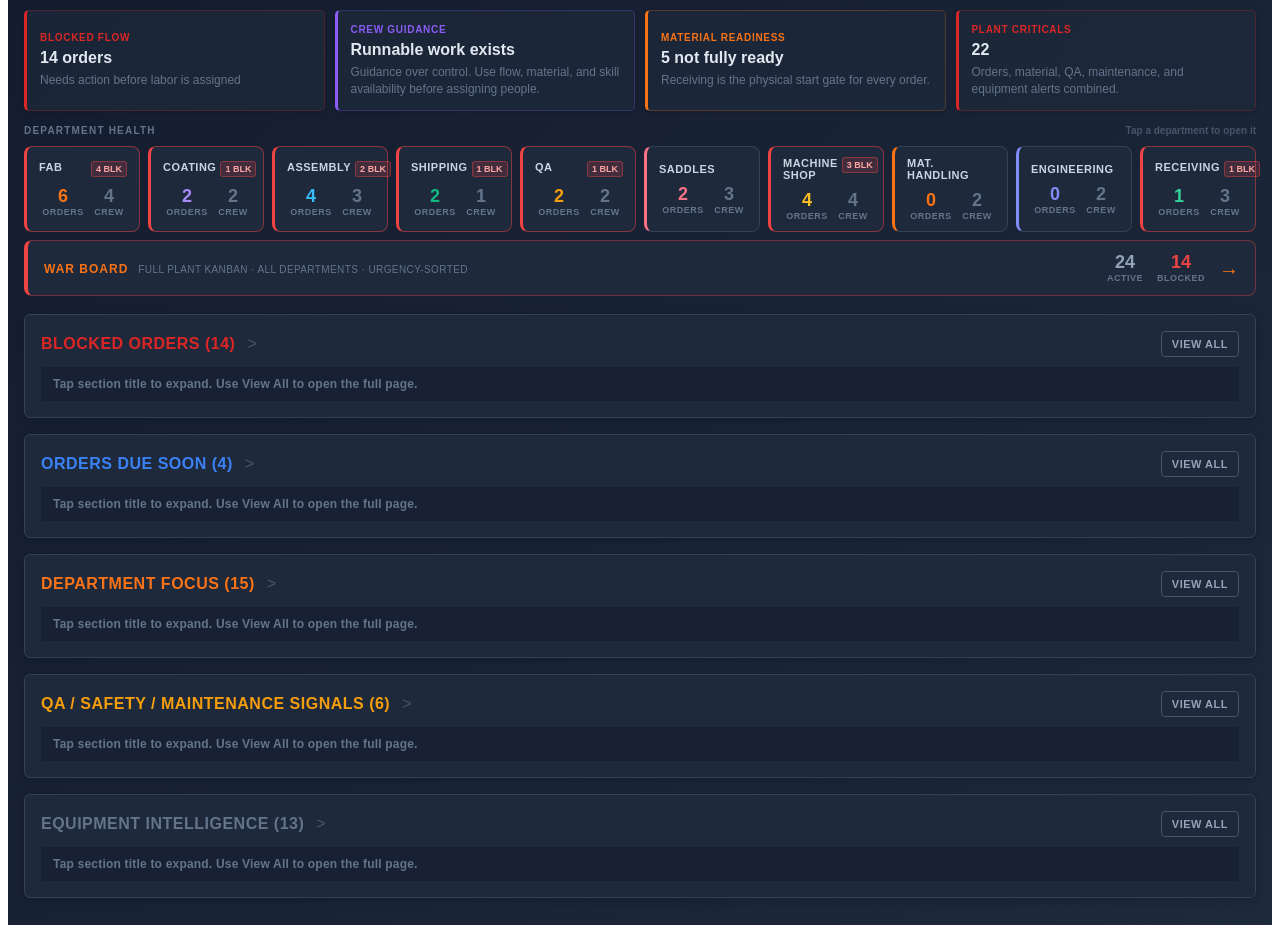
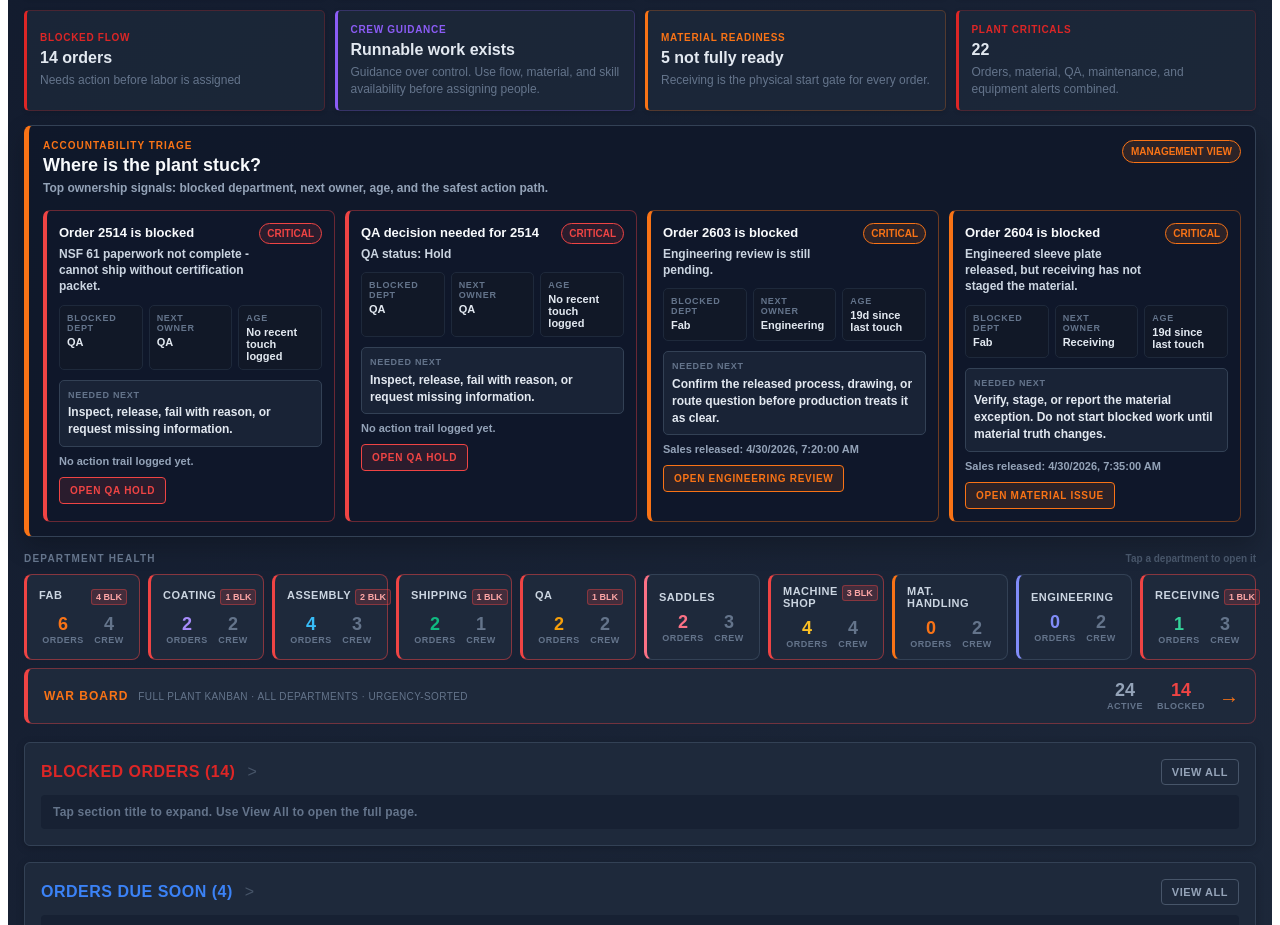
Before and after one commit to jcm-digital-coworker/JCM-Command-Center, a React (Vite) app: page / in a window 1280 px wide. Shown: the part 967-1892 px from the top of the page. Built offline with nearby package versions, Linux system fonts and the light colour scheme.

Commit message:
Show accountability triage above department health

```diff
--- a/src/components/dashboard/DeptHealthTilesPanel.tsx
+++ b/src/components/dashboard/DeptHealthTilesPanel.tsx
@@ -8,6 +8,9 @@ import { WORKFLOW_RUNTIME_UPDATED_EVENT } from '../../logic/workflowRuntimeState
 import { isBlockedProductionOrder, isClosedProductionStatus } from '../../logic/orderStatusTruth';
 import { seedCoverage } from '../../data/coverage';
 import { COVERAGE_STORAGE_KEY } from '../../logic/coverage';
+import { getDashboardRuntimeTruth } from '../../logic/dashboardRuntimeSelectors';
+import { getDashboardAccountabilitySignals } from '../../logic/accountabilitySignals';
+import RoleAccountabilityPanel from './RoleAccountabilityPanel';
 
 type DashboardTheme = 'dark' | 'light';
 
@@ -64,6 +67,14 @@ export default function DeptHealthTilesPanel({ onNavigate, theme, roleView }: De
   void tick;
 
   const orders = getRuntimeProductionOrders();
+  const runtimeTruth = getDashboardRuntimeTruth(0);
+  const accountabilitySignals = getDashboardAccountabilitySignals({
+    blockedOrders: runtimeTruth.blockedOrders,
+    materialIssues: runtimeTruth.materialIssues,
+    qaHolds: runtimeTruth.qaHolds,
+    dueSoonOrders: runtimeTruth.dueSoonOrders,
+    roleView,
+  });
   const coverage = loadCoverage().filter((p) => p.status !== 'OFFLINE');
   const isLeadership = roleView === 'Department Lead' || roleView === 'Department Supervisor' || roleView === 'Management';
   const totalBlocked = orders.filter(isBlockedProductionOrder).length;
@@ -71,6 +82,12 @@ export default function DeptHealthTilesPanel({ onNavigate, theme, roleView }: De
 
   return (
     <section style={sectionStyle}>
+      <RoleAccountabilityPanel
+        roleView={roleView}
+        signals={accountabilitySignals}
+        theme={theme}
+        onNavigate={onNavigate}
+      />
       <div style={headerStyle(theme)}>
         <span style={labelStyle}>DEPARTMENT HEALTH</span>
         <span style={hintStyle}>Tap a department to open it</span>
```
